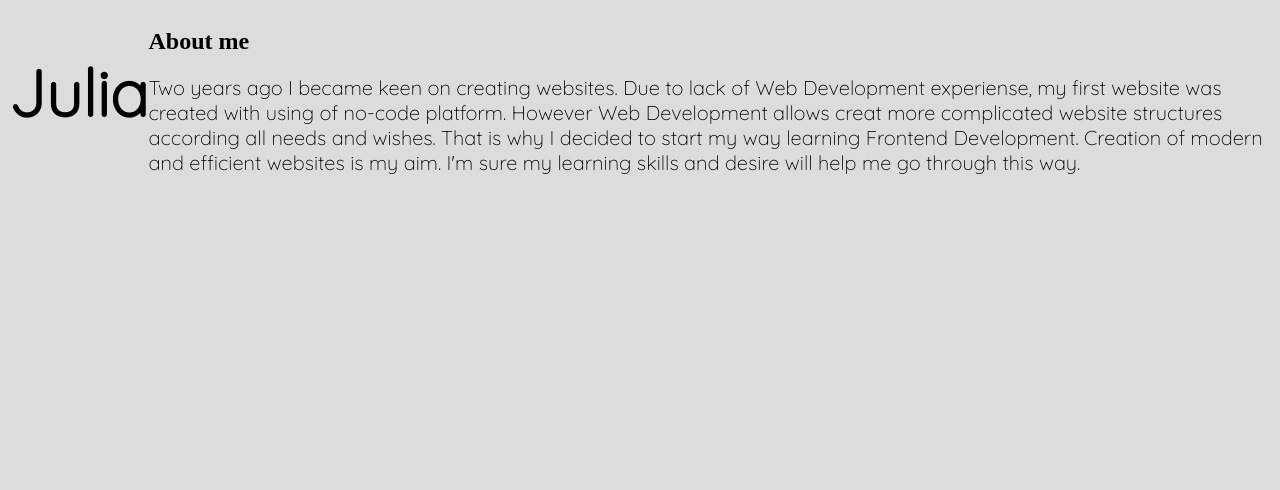
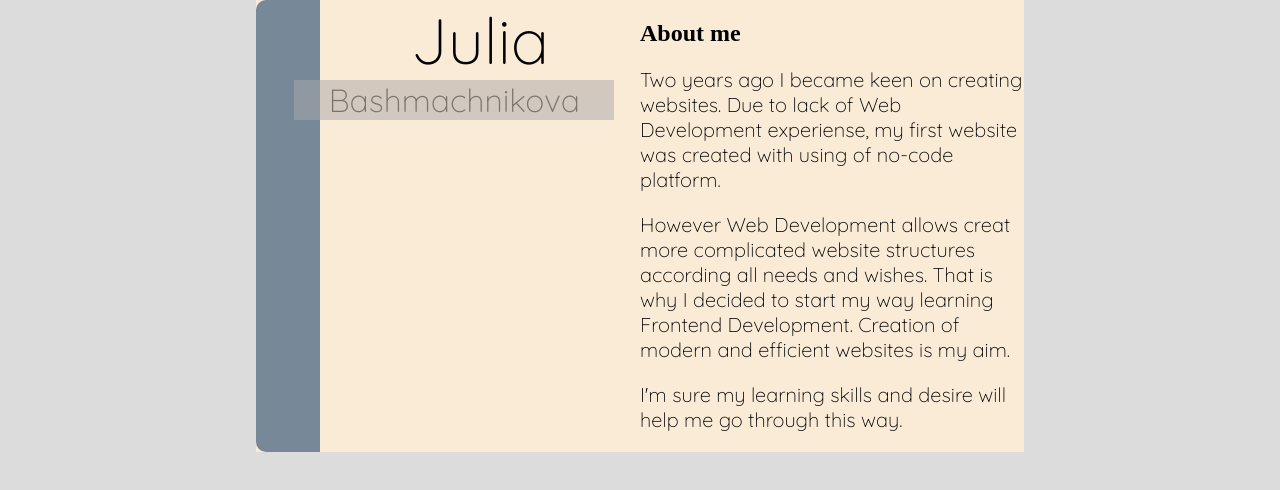
Before and after one commit to JulsJuly/rsschool-cv, a plain HTML site: page index.html in a window 1280 px wide. Drawn offline with Linux system fonts and the light colour scheme.

Commit message:
feat: add grey block and name blocks

```diff
--- a/index.html
+++ b/index.html
@@ -14,17 +14,23 @@
         <header class="header"></header>
         <main class="main">
             <div class="left-part">
-                <h1 class="title">Julia</h1>
+                <div class="grey-block"></div>
+                <div class="light-grey-block">
+                    <h1 class="title">Julia</h1>
+                    <div class="last-name-block">
+                        <p class="last-name">Bashmachnikova</p>
+                    </div>
+                </div>
             </div>
             <div class="right-part">
                 <div class="about-me">
                     <h2 class="about-me-title">About me</h2>
-                    <p>Two years ago I became keen on creating websites. Due to lack of Web Development experiense, my first website was created with using of no-code platform.
-
-
-                        However Web Development allows creat more complicated website structures according all needs and wishes.  That is why I decided to start my way learning Frontend Development. Creation of modern and efficient websites is my aim.
-
-                        I'm sure my learning skills and desire will help me go through this way.</p>
+                    <div class="text">
+                        <p>Two years ago I became keen on creating websites. Due to lack of Web Development experiense, my first website was created with using of no-code platform.
+                        </p>
+                        <p>However Web Development allows creat more complicated website structures according all needs and wishes.  That is why I decided to start my way learning Frontend Development. Creation of modern and efficient websites is my aim.</p>
+                        <p>I'm sure my learning skills and desire will help me go through this way.</p>
+                    </div>
                 </div>
             </div>
         </main>
--- a/style.css
+++ b/style.css
@@ -1,14 +1,54 @@
 .body {
     background-color: #DCDCDC;
+    margin: 0 auto;
 }
 .main {
+    display: flex;
+    justify-content: center;
+    margin-left: 20%;
+    margin-right: 20%;
+    background-color: antiquewhite;
+}
+.left-part {
+    min-width: 50%;
     display: flex;
 }
 h1 {
     font-family: 'Quicksand', sans-serif;
-    font-size: 65px;
+    font-size: 4em;
+    text-align: center;
+    margin: 0 auto;
+    font-weight: normal;
+}
+.grey-block {
+    width: 20%;
+    min-height: 100%;
+    background-color: #778899;
+    border-top-left-radius: 10px;
+    border-bottom-left-radius: 10px;
+}
+.last-name-block {
+    width: 25vw;
+    background-color: #A9A9A9;
+    opacity: 0.5;
+    position: relative;
+    right: 2vw;
+}
+.last-name {
+    font-family: 'Quicksand', sans-serif;
+    font-size: 2em;
+    text-align: center;
+    margin: 0 auto;
 }
 p {
     font-family: 'Quicksand', sans-serif;
     font-size: 20px;
+    text-align: left;
 }
+.wrapper {
+
+
+}
+.right-part {
+    max-width: 50%;
+}
```
